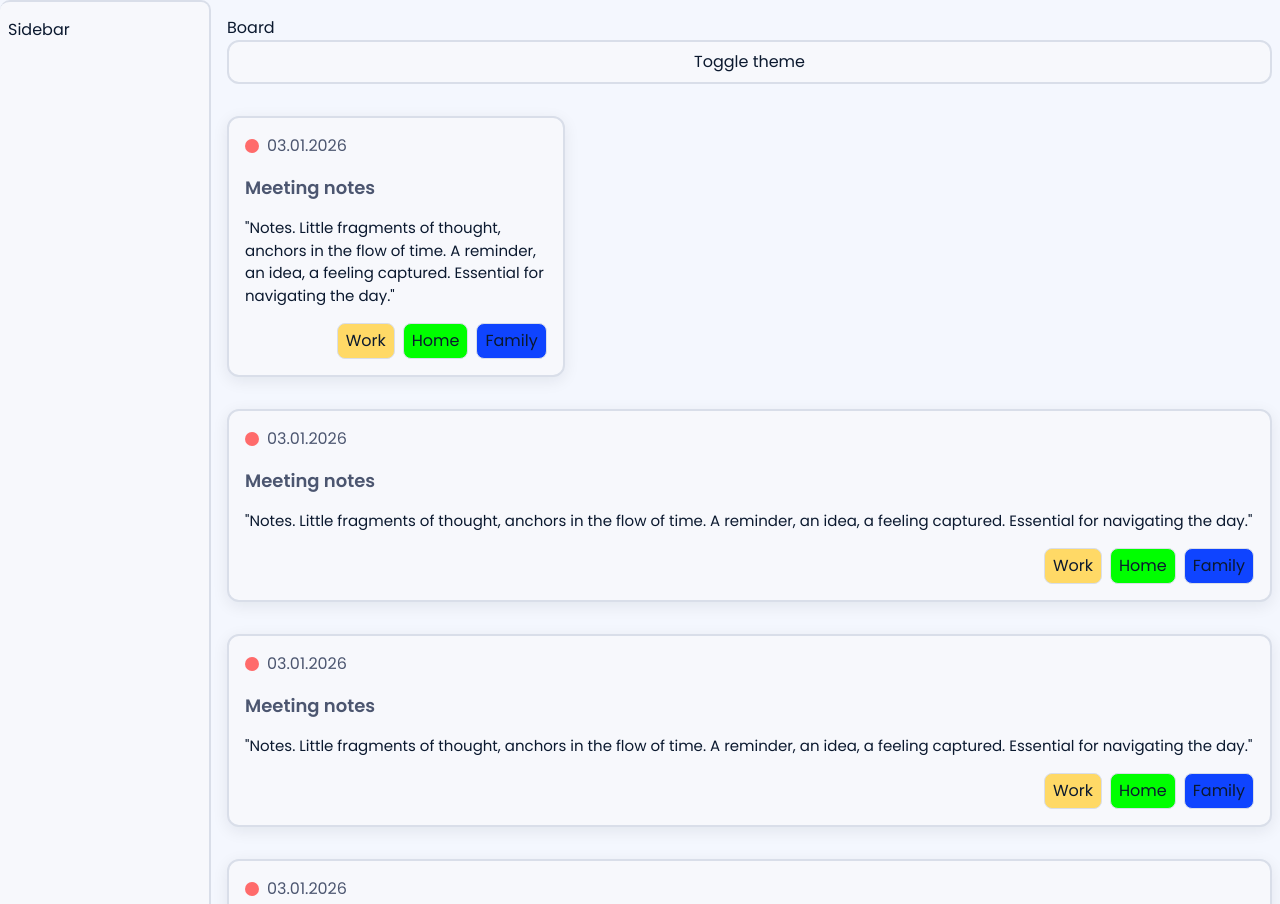
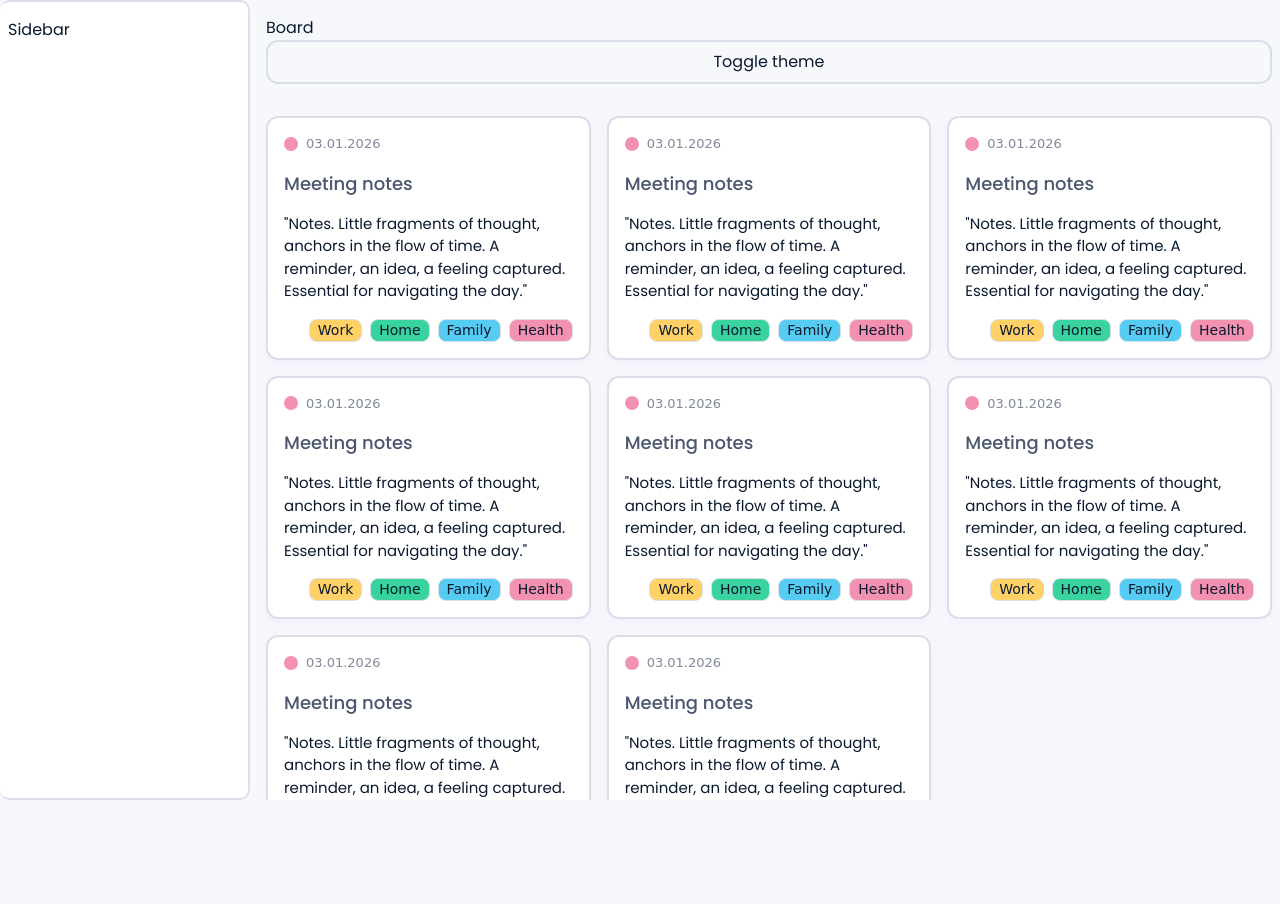
Before and after one commit to LuckyFoxCode/note-board, a website built with Vite: page index.html in a window 1280 px wide. Shown: the top 904 px of the page. After the commit the page ends 800 px from the top, so only its background shows below. Built offline with nearby package versions, Linux system fonts and the light colour scheme; a web font is replaced by a local one.

Commit message:
style: improve note card tags layout and text wrapping

```diff
--- a/src/app/app.ts
+++ b/src/app/app.ts
@@ -1,4 +1,4 @@
-import { createdCard, createLayout } from '@/ui';
+import { createLayout } from '@/ui';
 
 export function initApp() {
   const root = document.querySelector('#app') as HTMLElement;
@@ -7,9 +7,4 @@ export function initApp() {
   const { sidebar, board } = createLayout();
 
   root.append(sidebar, board);
-
-  for (let i = 0; i < 6; i++) {
-    const card = createdCard();
-    board.append(card);
-  }
 }
--- a/src/styles/card.css
+++ b/src/styles/card.css
@@ -2,37 +2,43 @@
   display: flex;
   flex-direction: column;
   gap: 1rem;
-  background-color: var(--bg);
+  background-color: var(--card-bg);
   border-radius: var(--radius);
   border: 2px solid var(--border);
-  box-shadow: var(--shadow);
+  box-shadow: var(--shadow-md);
   padding: 1rem;
   transition: border-color 0.3s;
-  margin-top: 2rem;
   cursor: pointer;
   outline: none;
 }
 
 .nb-note-card:hover {
-  border-color: var(--danger);
+  border-color: var(--info);
 }
 
 .nb-note-card:focus {
   border-color: var(--accent);
 }
 
-.nb-note-card__header {
+.nb-note-card__head {
   display: flex;
   align-items: center;
   gap: 8px;
   color: var(--text-secondary);
 }
 
-.nb-note-card__header-pointer {
+.nb-note-card__head-pointer {
   width: 14px;
   height: 14px;
   border-radius: 100%;
-  background-color: var(--danger);
+  background-color: var(--rose);
+}
+
+.nb-note-card__head-date {
+  font-family: var(--font-secondary);
+  font-size: 13px;
+  display: flex;
+  opacity: 0.7;
 }
 
 .nb-note-card__body {
@@ -44,30 +50,31 @@
 
 .nb-note-card__body-title {
   font-size: 18px;
-  font-weight: 600;
+  font-weight: 500;
   color: var(--text-secondary);
 }
 
 .nb-note-card__body-description {
   font-size: 15px;
   color: var(--text-primary);
+  word-wrap: break-word;
+  overflow-wrap: break-word;
 }
 
-.nb-note-card__footer-tags {
+.nb-note-card__meta-tags {
+  width: 100%;
   display: flex;
   align-items: center;
   justify-content: flex-end;
+  flex-wrap: wrap;
   gap: 0.5rem;
 }
 
-.nb-note-card__footer-tag {
-  padding: 0.3rem 0.5rem;
+.nb-note-card__meta-tag {
+  font-family: var(--font-secondary);
+  font-size: 14px;
   border-radius: 0.5rem;
   border: 1px solid var(--border);
-  transition: border-color 0.3s;
+  padding-inline: 0.5rem;
   outline: none;
 }
-
-.nb-note-card__footer-tag:focus {
-  border-color: var(--danger);
-}
--- a/src/styles/layout.css
+++ b/src/styles/layout.css
@@ -1,7 +1,7 @@
 .nb-sidebar {
   border: 2px solid var(--border);
   border-left: transparent;
-  background-color: var(--bg);
+  background-color: var(--card-bg);
   border-radius: 10px;
   width: 48px;
   transition: width 0.3s;
@@ -13,11 +13,13 @@
 }
 
 .nb-board {
-  width: 100%;
+  height: 100vh;
   display: flex;
+  flex: 1;
   flex-direction: column;
-  background-color: var(--bg-muted);
+  background-color: var(--bg);
   padding-left: 1rem;
+  overflow-y: auto;
 }
 
 .nb-theme-btn {
@@ -27,25 +29,34 @@
   outline: none;
   padding: 0.5rem 1rem;
   cursor: pointer;
+
+  margin-bottom: 2rem;
 }
 
 .nb-board__wrapper-card {
   display: grid;
   grid-template-columns: 1fr;
+  gap: 0.5rem;
 }
 
 /* MEDIA */
 /* >540px */
 @media (min-width: 540px) {
-  .nb-sidebar {
+  /* .nb-sidebar {
     width: 250px;
+  } */
+}
+
+@media (min-width: 768px) {
+  .nb-board__wrapper-card {
+    gap: 1rem;
+    grid-template-columns: repeat(2, 1fr);
   }
 }
 
-@media (min-width: 640px) {
-  .nb-board__wrapper-card {
-    gap: 1rem;
-    grid-template-columns: repeat(2, 1fr);
+@media (min-width: 1024px) {
+  .nb-sidebar {
+    width: 250px;
   }
 }
 
@@ -55,8 +66,8 @@
   }
 }
 
-@media (min-width: 1440px) {
+@media (min-width: 1660px) {
   .nb-board__wrapper-card {
-    grid-template-columns: repeat(3, 1fr);
+    grid-template-columns: repeat(4, 1fr);
   }
 }
--- a/src/styles/style.css
+++ b/src/styles/style.css
@@ -1,4 +1,5 @@
 @import url('https://fonts.googleapis.com/css2?family=Poppins:ital,wght@0,100;0,200;0,300;0,400;0,500;0,600;0,700;0,800;0,900;1,100;1,200;1,300;1,400;1,500;1,600;1,700;1,800;1,900&display=swap');
+@import url('https://fonts.googleapis.com/css2?family=Hachi+Maru+Pop&display=swap');
 
 @import './base.css';
 @import './theme.css';
@@ -13,8 +14,10 @@ body {
 }
 
 #app {
-  width: 100%;
   display: flex;
+  width: 100vw;
+  height: 100vh;
+  overflow: hidden;
   margin: 0 auto;
   background-color: var(--bg-muted);
 }
--- a/src/styles/theme.css
+++ b/src/styles/theme.css
@@ -1,5 +1,6 @@
 :root {
   --font-primary: 'Poppins', sans-serif;
+  --font-secondary: 'Hachi Maru Pop', cursive;
   --radius: 12px;
 
   --color-primary: #8e54e9;
@@ -12,7 +13,6 @@
   --yellow: #ffd166;
 
   --bg: #f7f8fc;
-  --bg-muted: #f4f7fe;
   --card-bg: #ffffff;
   --border: #d9dee9;
   --text-primary: #0b192f;
@@ -23,13 +23,11 @@
   --shadow: 0 4px 16px rgba(15, 23, 42, 0.08);
   --shadow-sm: 0 1px 3px rgba(0, 0, 0, 0.05);
   --shadow-md: 0 4px 12px rgba(142, 84, 233, 0.05);
-
   --sidebar-active-bg: #f1e9ff;
 }
 
 .dark {
   --bg: #0a111f;
-  --bg-muted: #0f111a;
   --card-bg: #162034;
   --border: #263044;
   --text-primary: #f5f7fb;
@@ -40,6 +38,5 @@
   --shadow: 0 6px 20px rgba(0, 0, 0, 0.35);
   --shadow-sm: 0 1px 3px rgba(0, 0, 0, 0.2);
   --shadow-md: 0 4px 12px rgba(0, 0, 0, 0.3);
-
   --sidebar-active-bg: rgba(142, 84, 233, 0.15);
 }
--- a/src/ui/card.ts
+++ b/src/ui/card.ts
@@ -1,8 +1,9 @@
 export function createdCard() {
   const tags = [
-    { id: 't-001', name: 'Work', color: '#FFD966', idx: 2 },
-    { id: 't-002', name: 'Home', color: '#00ff00', idx: 3 },
-    { id: 't-003', name: 'Family', color: '#0f44ff', idx: 4 },
+    { id: 't-001', name: 'Work', color: '#ffd166' },
+    { id: 't-002', name: 'Home', color: '#38d39f' },
+    { id: 't-003', name: 'Family', color: '#56ccf2' },
+    { id: 't-004', name: 'Health', color: '#f291b0' },
   ];
 
   const card = document.createElement('article');
@@ -13,14 +14,14 @@ export function createdCard() {
   card.ariaLabel = 'Note card';
 
   const header = document.createElement('header');
-  header.classList.add('nb-note-card__header');
+  header.classList.add('nb-note-card__head');
 
   const date = document.createElement('span');
-  date.classList.add('nb-note-card__header-date');
+  date.classList.add('nb-note-card__head-date');
   date.textContent = '03.01.2026';
 
   const point = document.createElement('div');
-  point.classList.add('nb-note-card__header-pointer');
+  point.classList.add('nb-note-card__head-pointer');
 
   const body = document.createElement('div');
   body.classList.add('nb-note-card__body');
@@ -35,16 +36,15 @@ export function createdCard() {
     '"Notes. Little fragments of thought, anchors in the flow of time. A reminder, an idea, a feeling captured. Essential for navigating the day."';
 
   const footer = document.createElement('footer');
-  footer.classList.add('nb-note-card__footer');
+  footer.classList.add('nb-note-card__meta');
 
   const tagList = document.createElement('ul');
-  tagList.classList.add('nb-note-card__footer-tags');
+  tagList.classList.add('nb-note-card__meta-tags');
   tags.forEach((tag) => {
     const tagItem = document.createElement('li');
-    tagItem.classList.add('nb-note-card__footer-tag');
+    tagItem.classList.add('nb-note-card__meta-tag');
     tagItem.textContent = tag.name;
     tagItem.style.backgroundColor = tag.color;
-    tagItem.tabIndex = tag.idx;
     tagList.append(tagItem);
   });
   footer.append(tagList);
--- a/src/ui/layout.ts
+++ b/src/ui/layout.ts
@@ -30,9 +30,10 @@ export function createLayout(): {
   const wrapperCard = document.createElement('div');
   wrapperCard.classList.add('nb-board__wrapper-card');
 
-  const card = createdCard();
+  for (let i = 0; i < 8; i++) {
+    wrapperCard.append(createdCard());
+  }
 
-  wrapperCard.append(card);
   board.append(themeBtn, wrapperCard);
 
   return { sidebar, board };
```
